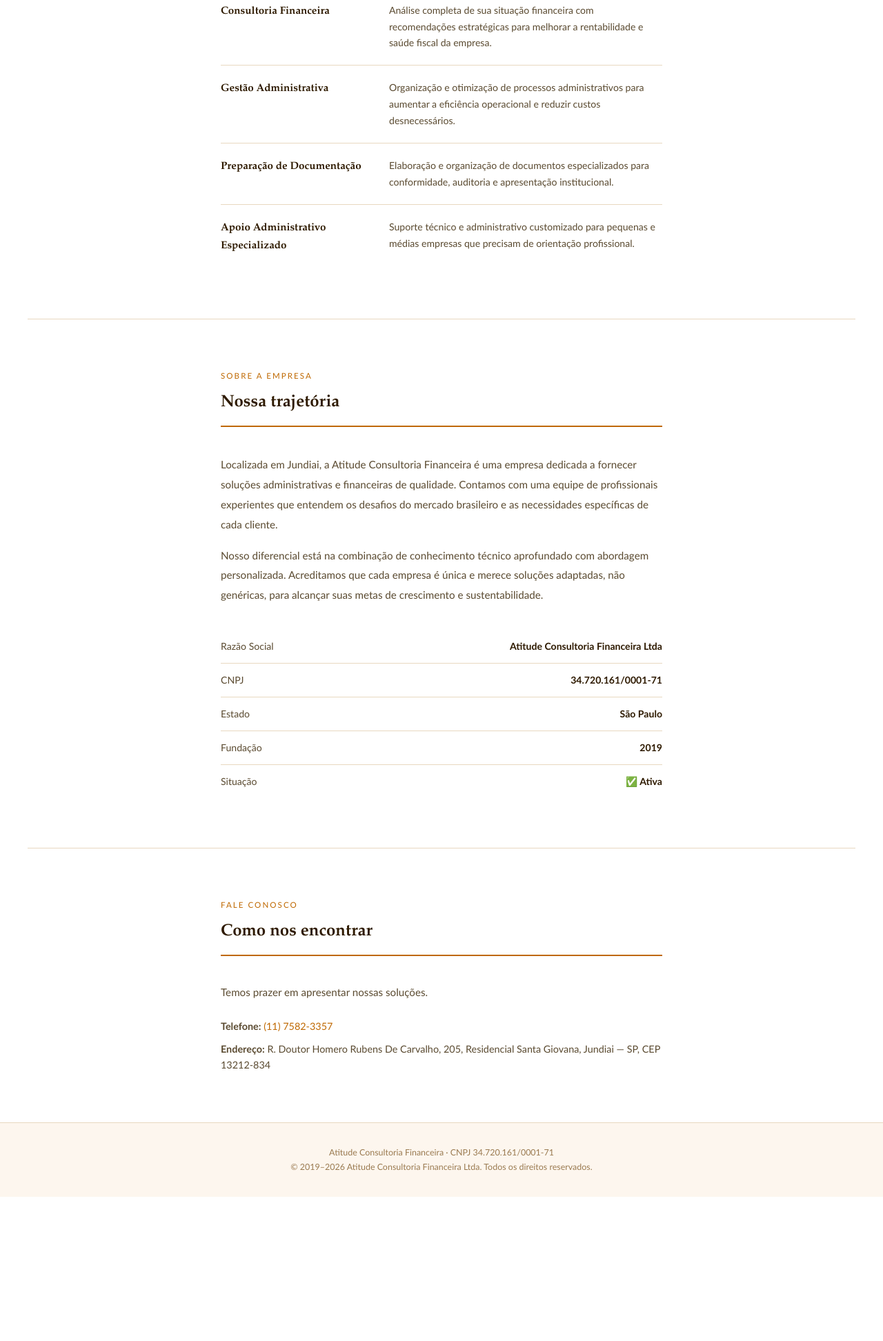
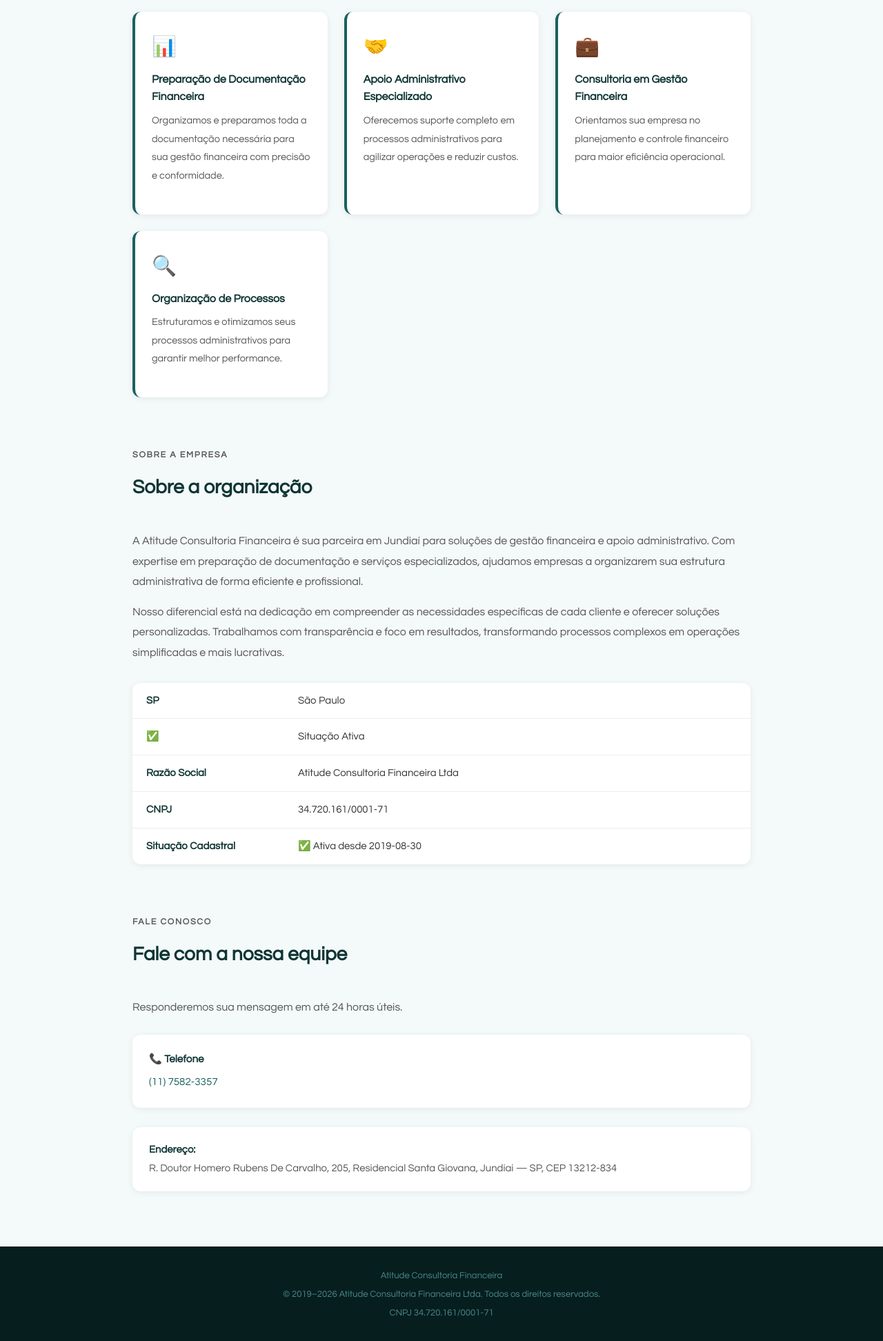
Before and after one commit to aprovatudo/wellnessdailyinsights-online, a plain HTML site: page white/index.html in a window 1280 px wide. Shown: the part 856-2800 px from the top of the page at 69% size. Before the commit the page ends 2591 px from the top, so only its background shows below. Drawn offline with Linux system fonts and the light colour scheme.

Commit message:
warmup: wellnessdailyinsights.online

```diff
--- a/white/index.html
+++ b/white/index.html
@@ -2,63 +2,61 @@
 <html lang="pt-BR"><head><meta charset="UTF-8"><meta name="viewport" content="width=device-width,initial-scale=1.0"><title>Atitude Consultoria Financeira</title>
 <style>
 *,*::before,*::after{box-sizing:border-box;margin:0;padding:0}
-body{font-family:Calibri, 'Segoe UI', sans-serif;background:#fff;color:#2e1a00;line-height:1.7}
-header{padding:24px 40px;border-bottom:1px solid #e8d8c0;display:flex;align-items:center;justify-content:space-between}
-.logo{font-family:'Book Antiqua', Garamond, serif;font-size:1rem;font-weight:700;color:#2e1a00}
-nav ul{list-style:none;display:flex;gap:32px}
-nav a{color:#5a4a30;text-decoration:none;font-size:.85rem}
-nav a:hover{color:#bf6800}
-.hero{max-width:720px;margin:80px auto;padding:0 40px;text-align:center}
-.hero-tag{font-size:.72rem;letter-spacing:.2em;text-transform:uppercase;color:#bf6800;display:block;margin-bottom:20px}
-.hero h1{font-family:'Book Antiqua', Garamond, serif;font-size:clamp(2rem,4vw,3rem);font-weight:700;line-height:1.2;color:#2e1a00;margin-bottom:20px}
-.hero h1 em{color:#bf6800;font-style:normal}
-.hero p{color:#5a4a30;font-size:1rem;line-height:1.85;margin-bottom:32px}
-.hero-cta{display:inline-block;border:2px solid #bf6800;color:#bf6800;padding:12px 36px;text-decoration:none;font-weight:600;font-size:.88rem;letter-spacing:.04em;transition:all .2s}
-.hero-cta:hover{background:#bf6800;color:white}
-.rule{border:none;border-top:1px solid #e8d8c0;margin:0 40px}
-.section{max-width:720px;margin:72px auto;padding:0 40px}
-.sec-label{font-size:.72rem;letter-spacing:.18em;text-transform:uppercase;color:#bf6800;display:block;margin-bottom:10px}
-.section h2{font-family:'Book Antiqua', Garamond, serif;font-size:1.5rem;font-weight:700;color:#2e1a00;margin-bottom:40px;padding-bottom:12px;border-bottom:2px solid #bf6800}
-.srv-list{list-style:none}
-.srv-list li{padding:20px 0;border-bottom:1px solid #e8d8c0;display:grid;grid-template-columns:220px 1fr;gap:24px;align-items:baseline}
-.srv-list li:last-child{border-bottom:none}
-.srv-list strong{font-family:'Book Antiqua', Garamond, serif;font-size:.95rem;color:#2e1a00}
-.srv-list span{font-size:.88rem;color:#5a4a30;line-height:1.7}
-.sobre-text p{color:#5a4a30;line-height:1.9;margin-bottom:16px;font-size:.95rem}
-.meta-list{margin-top:36px;list-style:none}
-.meta-list li{display:flex;justify-content:space-between;padding:12px 0;border-bottom:1px solid #e8d8c0;font-size:.88rem}
-.meta-list li:last-child{border-bottom:none}
-.meta-list .k{color:#5a4a30}
-.meta-list .v{color:#2e1a00;font-weight:600}
-.contato-info p{font-size:.9rem;color:#5a4a30;margin-bottom:10px;line-height:1.6}
-.contato-info a{color:#bf6800;text-decoration:none}
-footer{background:#fdf6ee}
-footer{color:#9a7a50;text-align:center;padding:32px 40px;font-size:.78rem;border-top:1px solid #e8d8c0}
-@media(max-width:600px){.srv-list li{grid-template-columns:1fr;gap:6px}nav{display:none}}
+body{font-family:'Century Gothic', Arial, sans-serif;background:#f4f9f9;color:#333;line-height:1.6}
+header{background:#0f3535;color:white;padding:0 32px;display:flex;align-items:center;justify-content:space-between;height:64px;position:sticky;top:0;z-index:10;box-shadow:0 2px 8px rgba(0,0,0,.3)}
+header h1{font-family:'Century Gothic', 'Gill Sans', sans-serif;font-size:1.1rem;font-weight:700}
+nav ul{list-style:none;display:flex;gap:28px}
+nav a{color:#7ae8e8;text-decoration:none;font-size:.9rem;transition:color .2s}
+nav a:hover{color:white}
+.hero{background:linear-gradient(135deg, #071e1e 0%, #0f3535 50%, #1a6060 100%);color:white;padding:88px 32px;text-align:left}
+.hero-inner{max-width:700px;}
+.hero-eyebrow{font-size:.8rem;letter-spacing:.15em;color:#7ae8e8;text-transform:uppercase;margin-bottom:20px}
+.hero h2{font-family:'Century Gothic', 'Gill Sans', sans-serif;font-size:2.3rem;font-weight:700;margin-bottom:18px;line-height:1.25}
+.hero h2 em{color:#7ae8e8;font-style:normal}
+.hero p{color:#c5f0f0;max-width:620px;margin-bottom:32px;font-size:1.05rem}
+.hero-cta{display:inline-block;background:#1a6060;color:white;padding:14px 32px;border-radius:6px;text-decoration:none;font-weight:600;transition:background .2s}
+.hero-cta:hover{background:#207575}
+.hero-since{margin-top:18px;font-size:.85rem;color:#7ae8e8}
+.section{max-width:960px;margin:72px auto;padding:0 32px}
+.section-header{margin-bottom:40px}
+.section-eyebrow{font-size:.78rem;letter-spacing:.14em;text-transform:uppercase;color:#1a6060;font-weight:700;margin-bottom:8px}
+.section-header h2{font-family:'Century Gothic', 'Gill Sans', sans-serif;font-size:1.75rem;color:#0f3535}
+.services-grid{display:grid;grid-template-columns:repeat(auto-fit,minmax(210px,1fr));gap:24px}
+article{background:white;border-radius:12px;padding:28px 24px;box-shadow:0 2px 10px rgba(0,0,0,.07);border-left: 4px solid #1a6060}
+.srv-icon{font-size:1.8rem;margin-bottom:12px}
+article h4{font-family:'Century Gothic', 'Gill Sans', sans-serif;font-size:1rem;color:#0f3535;margin-bottom:8px}
+article p{font-size:.9rem;color:#666;line-height:1.65}
+.section p{color:#555;margin-bottom:14px;line-height:1.85}
+.stats-table{width:100%;border-collapse:collapse;margin-top:28px;background:white;border-radius:12px;overflow:hidden;box-shadow:0 2px 10px rgba(0,0,0,.07)}
+.stats-table td{padding:14px 20px;border-bottom:1px solid #eee;font-size:.93rem}
+.stats-table tr:last-child td{border-bottom:none}
+.stats-table td:first-child{color:#0f3535;font-weight:600;width:220px}
+.contato-grid{display:grid;grid-template-columns:repeat(auto-fit,minmax(200px,1fr));gap:20px;margin-bottom:28px}
+.contato-item{background:white;border-radius:12px;padding:24px;box-shadow:0 2px 10px rgba(0,0,0,.07)}
+.contato-item h4{color:#0f3535;margin-bottom:8px;font-size:.95rem}
+.contato-item a{color:#1a6060;text-decoration:none;font-size:.95rem}
+address{background:white;border-radius:12px;padding:20px 24px;box-shadow:0 2px 10px rgba(0,0,0,.07);font-style:normal;font-size:.93rem;color:#555;line-height:1.8}
+address strong{color:#0f3535}
+footer{background:#071e1e;color:#4a8a8a;text-align:center;padding:32px;font-size:.82rem;margin-top:80px}
+footer p+p{margin-top:6px}
+@media(max-width:600px){nav{display:none}.hero h2{font-size:1.6rem}.hero{padding:60px 24px}}
 </style></head><body>
-<header><span class="logo">Atitude Consultoria Financeira</span><nav><ul><li><a href="#servicos">Serviços</a></li><li><a href="#sobre">Sobre</a></li><li><a href="#contato">Contato</a></li></ul></nav></header>
-<div id="hero" class="hero">
-  <span class="hero-tag">Consultoria Financeira · Gestão Administrativa · Resultados</span>
-  <h1>Soluções <em>financeiras</em> e <em>administrativas</em> para sua empresa</h1>
-  <p>A Atitude Consultoria Financeira oferece serviços especializados de apoio administrativo e gestão financeira para empresas que buscam otimizar seus processos. Nossos consultores trabalham para transformar dados em decisões estratégicas que impulsionam resultados.</p>
-  <a href="#contato" class="hero-cta">Agendar conversa</a>
+<header><h1>Atitude Consultoria Financeira</h1><nav><ul><li><a href="#servicos">Serviços</a></li><li><a href="#sobre">Sobre</a></li><li><a href="#contato">Contato</a></li></ul></nav></header>
+<section id="hero" class="hero"><div class="hero-inner">
+  <p class="hero-eyebrow">Consultoria · Gestão Financeira · Resultados</p>
+  <h2>Sua empresa merece <em>gestão financeira</em> de <em>excelência</em></h2>
+  <p>A Atitude Consultoria Financeira oferece soluções especializadas em documentação e apoio administrativo para empresas que buscam otimizar sua gestão financeira. Trabalhamos com profissionalismo e dedicação para transformar desafios administrativos em oportunidades de crescimento.</p>
+  <a href="#contato" class="hero-cta">Entre em contato</a>
+  <p class="hero-since"><strong>Desde 2019</strong></p>
+</div></section>
+<div id="servicos" class="section"><div class="section-header"><p class="section-eyebrow">O que fazemos</p><h2>Nossas competências</h2></div><div class="services-grid"><article><div class="srv-icon">📊</div><h4>Preparação de Documentação Financeira</h4><p>Organizamos e preparamos toda a documentação necessária para sua gestão financeira com precisão e conformidade.</p></article><article><div class="srv-icon">🤝</div><h4>Apoio Administrativo Especializado</h4><p>Oferecemos suporte completo em processos administrativos para agilizar operações e reduzir custos.</p></article><article><div class="srv-icon">💼</div><h4>Consultoria em Gestão Financeira</h4><p>Orientamos sua empresa no planejamento e controle financeiro para maior eficiência operacional.</p></article><article><div class="srv-icon">🔍</div><h4>Organização de Processos</h4><p>Estruturamos e otimizamos seus processos administrativos para garantir melhor performance.</p></article></div></div>
+<div id="sobre" class="section"><div class="section-header"><p class="section-eyebrow">Sobre a empresa</p><h2>Sobre a organização</h2></div><p>A Atitude Consultoria Financeira é sua parceira em Jundiaí para soluções de gestão financeira e apoio administrativo. Com expertise em preparação de documentação e serviços especializados, ajudamos empresas a organizarem sua estrutura administrativa de forma eficiente e profissional.</p><p>Nosso diferencial está na dedicação em compreender as necessidades específicas de cada cliente e oferecer soluções personalizadas. Trabalhamos com transparência e foco em resultados, transformando processos complexos em operações simplificadas e mais lucrativas.</p><table class="stats-table"><tr><td><strong>SP</strong></td><td>São Paulo</td></tr><tr><td><strong>✅</strong></td><td>Situação Ativa</td></tr><tr><td><strong>Razão Social</strong></td><td>Atitude Consultoria Financeira Ltda</td></tr><tr><td><strong>CNPJ</strong></td><td>34.720.161/0001-71</td></tr><tr><td><strong>Situação Cadastral</strong></td><td>✅ Ativa desde 2019-08-30</td></tr></table></div>
+<div id="contato" class="section"><div class="section-header"><p class="section-eyebrow">Fale conosco</p><h2>Fale com a nossa equipe</h2></div><p>Responderemos sua mensagem em até 24 horas úteis.</p>
+<div class="contato-grid" style="margin-top:24px">
+  <div class="contato-item"><h4>📞 Telefone</h4><a href="tel:+551175823357">(11) 7582-3357</a></div>
+
 </div>
-<hr class="rule">
-<div id="servicos" class="section"><span class="sec-label">O que fazemos</span><h2>Nossas competências</h2><ul class="srv-list"><li><strong>Consultoria Financeira</strong><span>Análise completa de sua situação financeira com recomendações estratégicas para melhorar a rentabilidade e saúde fiscal da empresa.</span></li><li><strong>Gestão Administrativa</strong><span>Organização e otimização de processos administrativos para aumentar a eficiência operacional e reduzir custos desnecessários.</span></li><li><strong>Preparação de Documentação</strong><span>Elaboração e organização de documentos especializados para conformidade, auditoria e apresentação institucional.</span></li><li><strong>Apoio Administrativo Especializado</strong><span>Suporte técnico e administrativo customizado para pequenas e médias empresas que precisam de orientação profissional.</span></li></ul></div>
-<hr class="rule">
-<div id="sobre" class="section"><span class="sec-label">Sobre a empresa</span><h2>Nossa trajetória</h2>
-<div class="sobre-text"><p>Localizada em Jundiai, a Atitude Consultoria Financeira é uma empresa dedicada a fornecer soluções administrativas e financeiras de qualidade. Contamos com uma equipe de profissionais experientes que entendem os desafios do mercado brasileiro e as necessidades específicas de cada cliente.</p><p>Nosso diferencial está na combinação de conhecimento técnico aprofundado com abordagem personalizada. Acreditamos que cada empresa é única e merece soluções adaptadas, não genéricas, para alcançar suas metas de crescimento e sustentabilidade.</p></div>
-<ul class="meta-list">
-  <li><span class="k">Razão Social</span><span class="v">Atitude Consultoria Financeira Ltda</span></li>
-  <li><span class="k">CNPJ</span><span class="v">34.720.161/0001-71</span></li>
-  <li><span class="k">Estado</span><span class="v">São Paulo</span></li>
-  <li><span class="k">Fundação</span><span class="v">2019</span></li>
-  <li><span class="k">Situação</span><span class="v">✅ Ativa</span></li>
-</ul></div>
-<hr class="rule">
-<div id="contato" class="section"><span class="sec-label">Fale conosco</span><h2>Como nos encontrar</h2>
-<p style="color:#5a4a30;margin-bottom:24px;font-size:.95rem">Temos prazer em apresentar nossas soluções.</p>
-<div class="contato-info"><p><strong>Telefone:</strong> <a href="tel:+551175823357">(11) 7582-3357</a></p><p><strong>Endereço:</strong> R. Doutor Homero Rubens De Carvalho, 205, Residencial Santa Giovana, Jundiai — SP, CEP 13212-834</p></div></div>
-<footer><p>Atitude Consultoria Financeira · CNPJ 34.720.161/0001-71</p><p>© 2019–2026 Atitude Consultoria Financeira Ltda. Todos os direitos reservados.</p><script type="text/javascript" src="https://fg.wellnessdailyinsights.online/track.js?rtkcmpid=6aa9ad77bca1db8c4ecaa690"></script>
-</footer>
+<address><strong>Endereço:</strong><br>R. Doutor Homero Rubens De Carvalho, 205, Residencial Santa Giovana, Jundiai — SP, CEP 13212-834</address>
+</div>
+<footer><p>Atitude Consultoria Financeira</p><p>© 2019–2026 Atitude Consultoria Financeira Ltda. Todos os direitos reservados.</p><p>CNPJ 34.720.161/0001-71</p></footer>
 </body></html>
```
